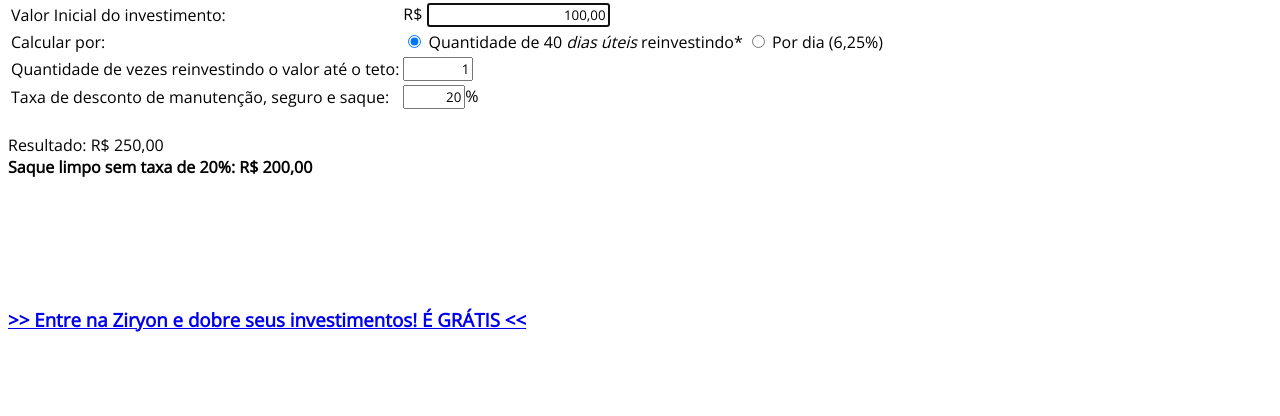
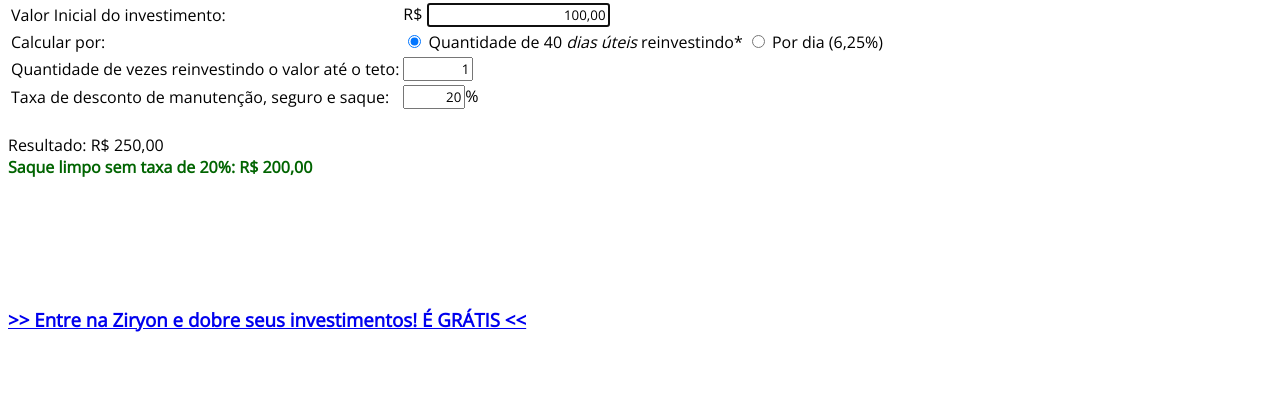
Before and after one commit to terremoth/ZiryonCalculator, a plain HTML site: page index.html in a window 1280 px wide. Shown: the part 86-502 px from the top of the page. Drawn offline with nearby package versions, Linux system fonts and the light colour scheme.

Commit message:
strong green for final value

```diff
--- a/index.html
+++ b/index.html
@@ -24,6 +24,9 @@
         <style>
             * {
                 font-family: 'Open Sans', sans-serif;
+            }
+            strong {
+                color: darkgreen;
             }
         </style>
     </head>
```
